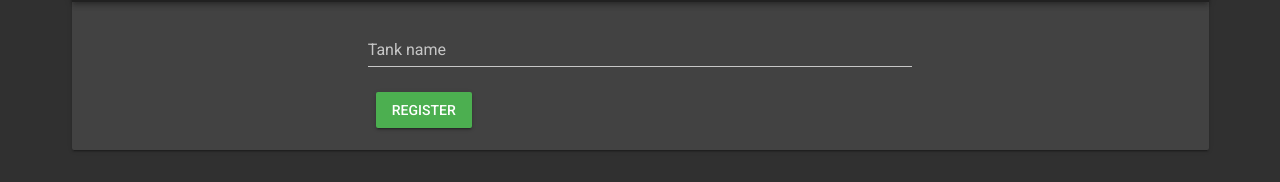
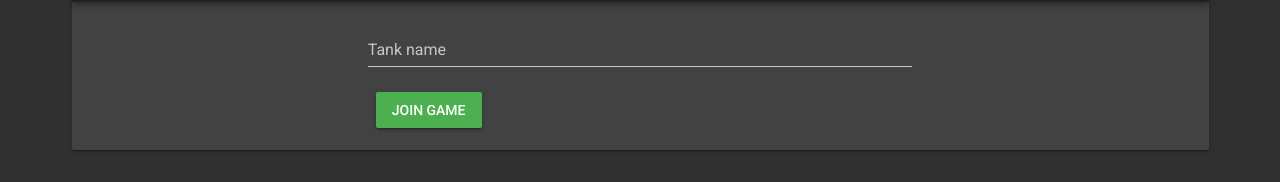
Before and after one commit to 99-bugs/nubg-webcontroller, a Vue app: page / in a window 1280 px wide. Shown: the part 150-332 px from the top of the page. Built offline with nearby package versions, Linux system fonts and the light colour scheme; what vue-mqtt would draw is missing.

Commit message:
Update registration button label

```diff
--- a/src/components/Registration.vue
+++ b/src/components/Registration.vue
@@ -12,7 +12,7 @@
               label="Tank name"
               v-model="name"
             ></v-text-field>
-            <v-btn color="success" @click="onRegisterButton">Register</v-btn>
+            <v-btn color="success" @click="onRegisterButton">Join game</v-btn>
           </v-flex>
         </v-layout>
         </v-container>
```
